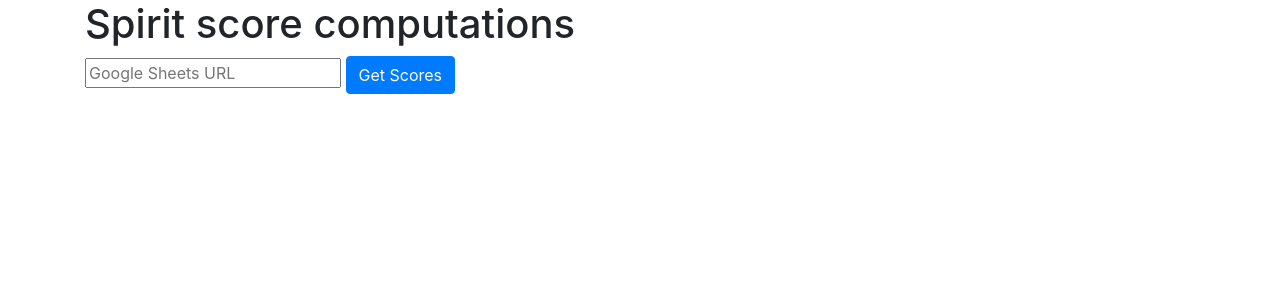
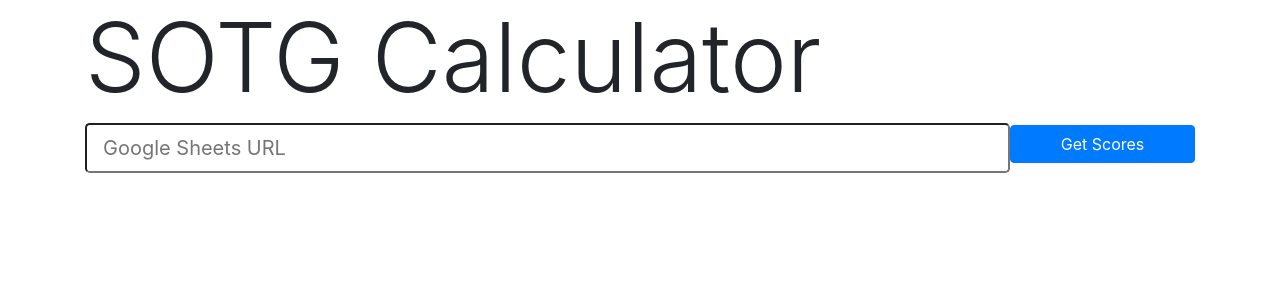
Before and after one commit to india-ultimate/sotg-calculator, a Flask app: page / in a window 1280 px wide. Shown: the top 300 px of the page. Run offline with Flask 2, Linux system fonts and the light colour scheme; some libraries are stand-ins or nearby versions.

Commit message:
Change the index page to look better

```diff
--- a/templates/index.html.jinja
+++ b/templates/index.html.jinja
@@ -1,6 +1,6 @@
 {% extends "base.html.jinja" %}
 {% block content %}
-<h1>Spirit score computations</h1>
+<h1 class="display-1">SOTG Calculator</h1>
 {% if rankings is not none %}
 
 <!-- Display the rankings, if they have been computed! -->
@@ -76,9 +76,9 @@
 {% else %}
 
 <!-- Display the form to get the Spreadsheet URL -->
-<form method="GET" action="{{url_for('index')}}">
-  <input type="text" name="url" placeholder="Google Sheets URL" />
-  <input type="submit" value="Get Scores" class="btn btn-primary"/>
+<form method="GET" class="form-inline" action="{{url_for('index')}}">
+    <input type="text" class="col form-control-lg" name="url" placeholder="Google Sheets URL" />
+    <input type="submit" value="Get Scores" class="col-2 mb-2 btn btn-primary"/>
 </form>
 
 {% endif %}
```
Also changed, not shown: README.md.
